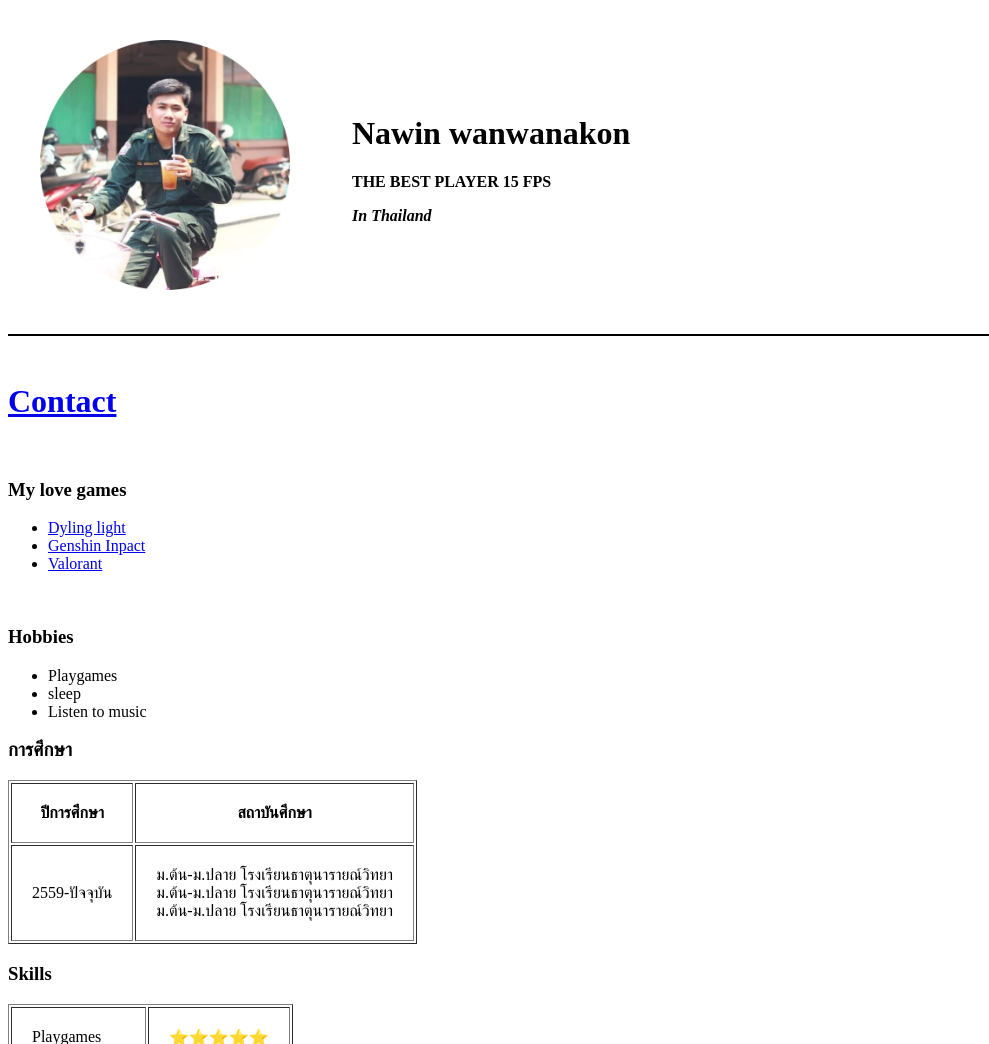
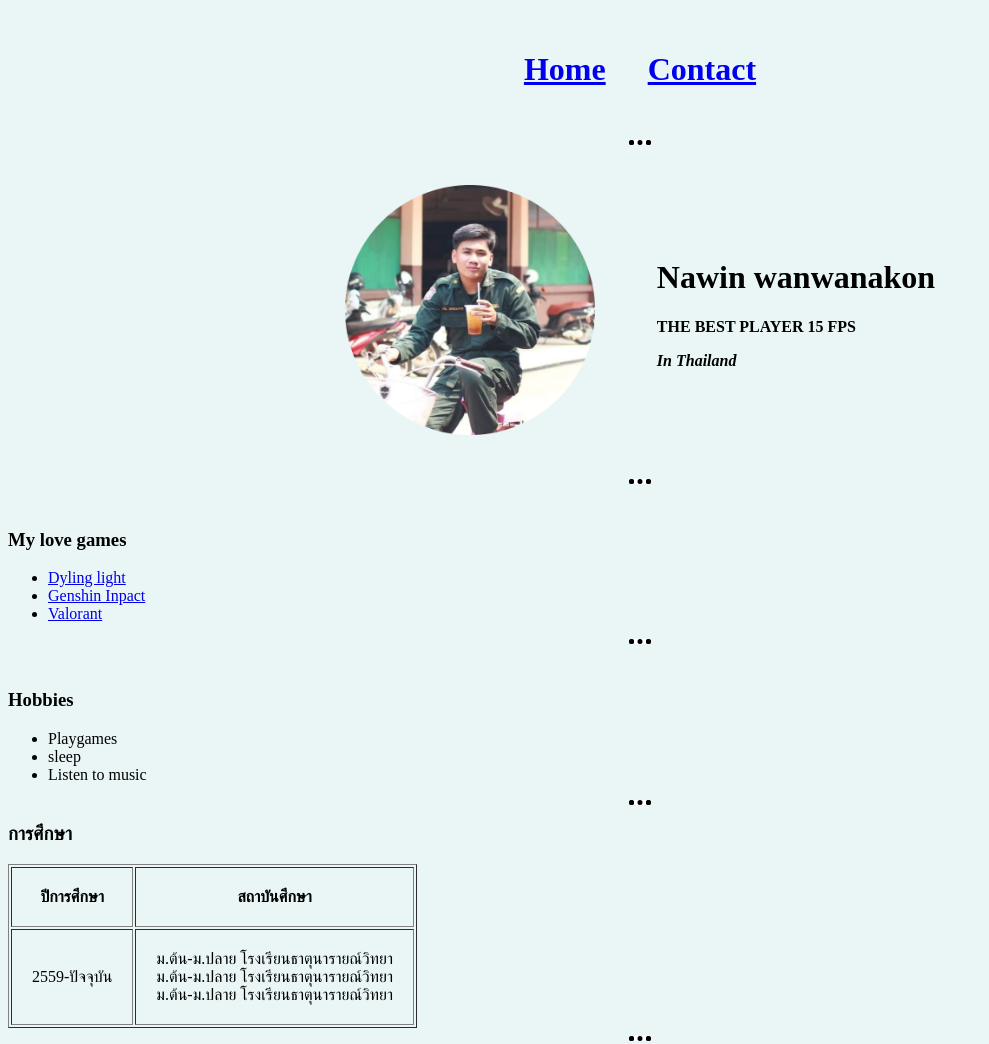
Before and after one commit to Nawin0/Travel, a plain HTML site: page index.html in a window 1280 px wide. Shown: the top 1044 px of the page, without its empty margins (0-989 px from the left). Drawn offline with Linux system fonts and the light colour scheme.

Commit message:
Add files via upload

```diff
--- a/index.html
+++ b/index.html
@@ -6,10 +6,50 @@
   <meta http-equiv="X-UA-Compatible" content="IE=edge" />
   <meta name="viewport" content="width=device-width, initial-scale=1.0" />
   <title>🦠ว้าวไปอ่านเนื้อหาเว็ปเหอะ</title>
+
+  <style>
+    body {
+      background-color: #eaf6f6;
+
+    }
+
+    hr {
+      border-style: none;
+      background-color: white;
+      border-style: dotted;
+      border-width: 5px;
+      border-top: none;
+
+
+      width: 1%;
+
+    }
+
+    img {
+      height: 250px;
+
+    }
+  </style>
+
+
 </head>
 
-<body>
+<body style="background-color: #eaf6f6;">
 
+  <div align="center">
+
+    <table cellpadding="20px">
+
+      <td>
+        <h1><a href="index.html">Home</a></h1>
+      </td>
+      <td>
+        <h1><a href="Contact.html">Contact</a></h1>
+      </td>
+
+    </table>
+
+    <hr color="Black">
 
     <table cellpadding="30px">
       <td>
@@ -17,18 +57,17 @@
       </td>
       <td>
         <h1>Nawin wanwanakon</h1>
-      <p><strong>THE BEST PLAYER 15 FPS</strong></p>
-      <p><em><strong> In Thailand </em></strong> </p>
+        <p> <strong>THE BEST PLAYER 15 FPS</strong> </p>
+        <p> <em><strong> In Thailand </em></strong> </p>
       </td>
 
     </table>
 
+  </div>
 
   <hr color="Black">
 
   <!-- ==========Game========= -->
-  <br>
-  <h1><a href="Contact.html">Contact</a></h1>
   <br>
   <h3>My love games</h3>
   <ul>
@@ -38,6 +77,9 @@
   </ul>
 
   <!-- ==========Hobbies========= -->
+
+  <hr color="Black">
+
   <br>
   <h3>Hobbies</h3>
   <ul>
@@ -47,6 +89,9 @@
   </ul>
 
   <!-- ==========ประวัติส่วนตัว========= -->
+
+  <hr color="Black">
+
   <h3>การศึกษา</h3>
 
   <table border="1" cellpadding="20px">
@@ -67,6 +112,8 @@
   </table>
 
   <!-- ==========Skills========= -->
+
+  <hr color="Black">
 
   <h3>Skills</h3>
   <table border="1" cellpadding="20px">
```
Also changed, not shown: Contact.html (+45 -1 lines). Lines whose indentation alone changed are shown as unchanged.
